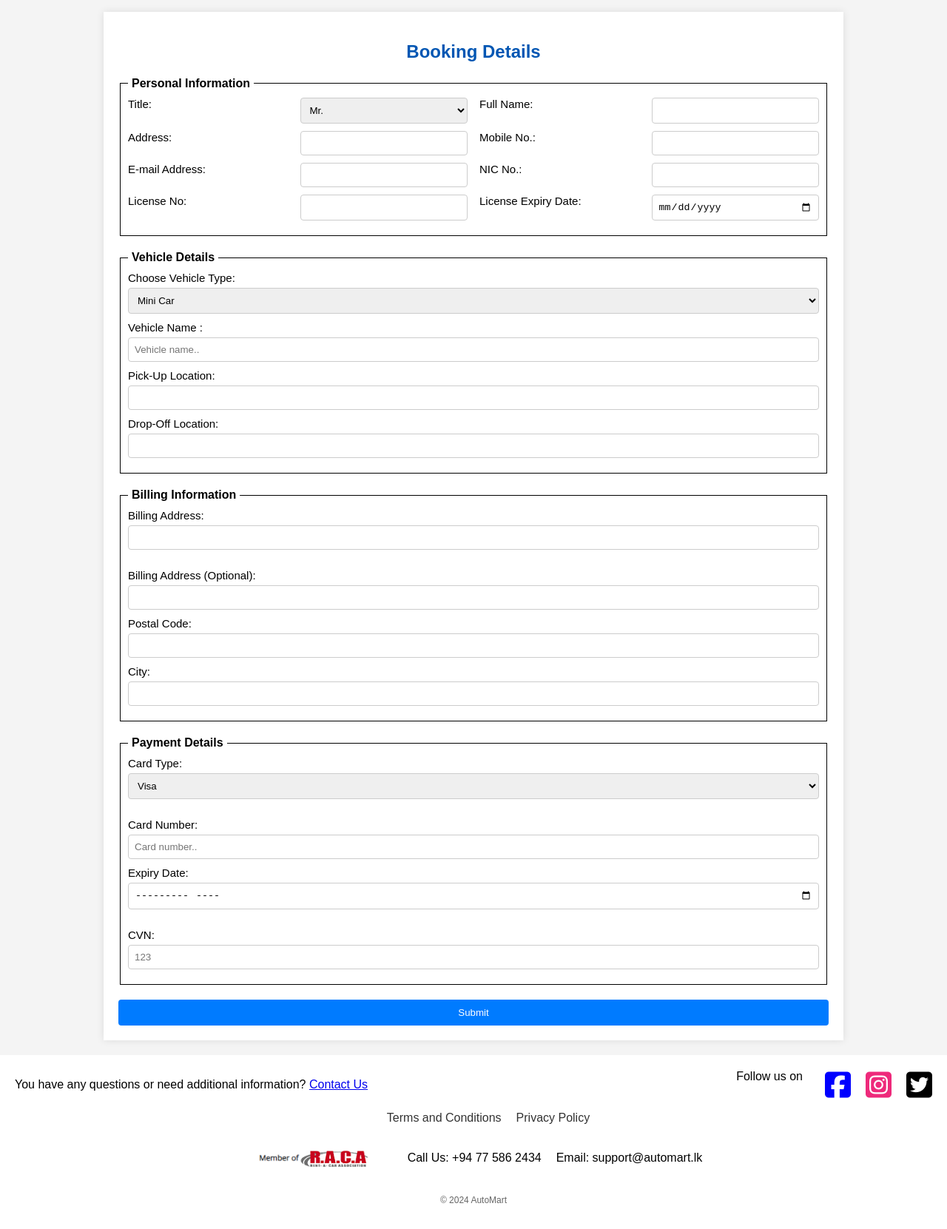
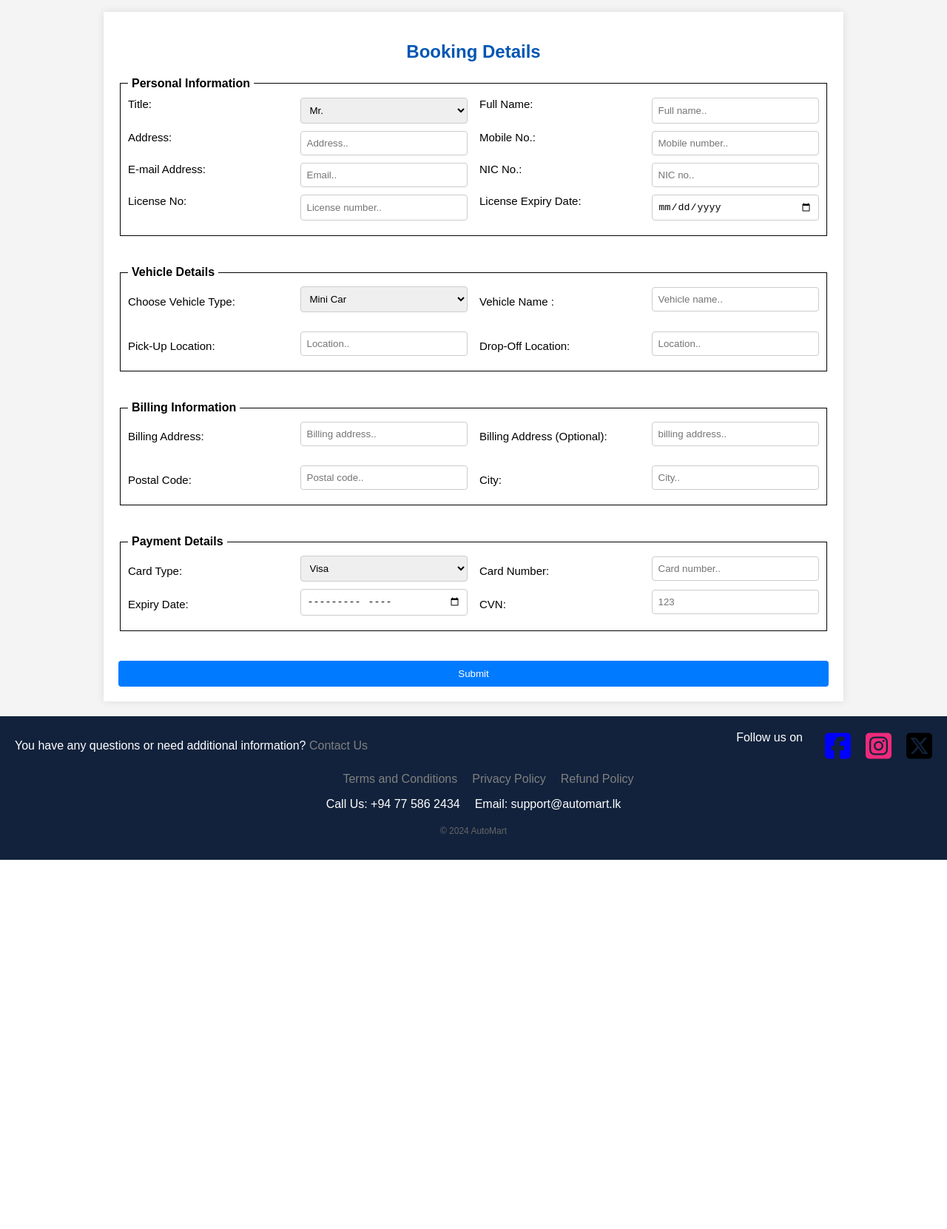
Before and after one commit to thisari-hettiarachchi/Database-Car-Rental, a PHP site: page /booking.html in a window 1280 px wide. Shown: the part 804-2465 px from the top of the page at 74% size. After the commit the page ends 1966 px from the top, so only its background shows below. Run offline with PHP 8.4, Linux system fonts and the light colour scheme; some libraries are stand-ins or nearby versions.

Commit message:
thisari
new updates

```diff
--- a/Home.html
+++ b/Home.html
@@ -173,7 +173,7 @@
        <!-- Footer -->
        <footer>
             <div class="bottom-section">
-                <p>You have any questions or need additional information? <a href="#">Contact Us</a></p>
+                <p>You have any questions or need additional information? <a href="contact us.html">Contact Us</a></p>
                 <div class="icon-container">
                     <p>Follow us on</p>
                     <i class="fa-brands fa-square-facebook"></i>
@@ -186,11 +186,11 @@
                 <ul>
                     <li><a href="#">Terms and Conditions</a></li>
                     <li><a href="#">Privacy Policy</a></li>
+                    <li><a href="#">Refund Policy</a></li>
                 </ul>
             </nav>
 
             <div class="contact">
-                <img src="Images/Capture.png" alt="membership">
                 <p>Call Us: +94 77 586 2434</p>
                 <p>Email: support@automart.lk</p>
             </div>
--- a/Log in.html
+++ b/Log in.html
@@ -61,7 +61,7 @@
         </section>
 
         <!-- Footer -->
-        <footer>
+       <footer>
             <div class="bottom-section">
                 <p>You have any questions or need additional information? <a href="contact us.html">Contact Us</a></p>
                 <div class="icon-container">
@@ -76,11 +76,11 @@
                 <ul>
                     <li><a href="#">Terms and Conditions</a></li>
                     <li><a href="#">Privacy Policy</a></li>
+                    <li><a href="#">Refund Policy</a></li>
                 </ul>
             </nav>
 
             <div class="contact">
-                <img src="Images/Capture.png" alt="membership">
                 <p>Call Us: +94 77 586 2434</p>
                 <p>Email: support@automart.lk</p>
             </div>
--- a/Sign up.html
+++ b/Sign up.html
@@ -214,15 +214,14 @@
                 <ul>
                     <li><a href="#">Terms and Conditions</a></li>
                     <li><a href="#">Privacy Policy</a></li>
+                    <li><a href="#">Refund Policy</a></li>
                 </ul>
             </nav>
 
             <div class="contact">
-                <img src="Images/Capture.png" alt="membership">
                 <p>Call Us: +94 77 586 2434</p>
                 <p>Email: support@automart.lk</p>
             </div>
-
             <p class="copyright">&copy; 2024 AutoMart</p>
         </footer>
 
--- a/booking.css
+++ b/booking.css
@@ -140,16 +140,9 @@ img {
 }
 
 footer {
-    background-color: #ffffff;
-    color: #000000;
+    background-color: #12223c;
+    color: #ffffff;
     padding: 20px;
-    text-align: center;
-}
-
-.top-section {
-    background-color: #ffffff;
-    border-bottom: 1px solid #eee;
-    padding: 10px 0;
     text-align: center;
 }
 
@@ -161,6 +154,12 @@ footer {
 
 .bottom-section p {
     margin: 0;
+}
+
+.bottom-section a {
+    margin: 0;
+    text-decoration: none;
+    color: grey;
 }
 
 .icon-container {
@@ -184,7 +183,7 @@ footer {
     color: #ee2a7b;
 }
 
-.fa-square-twitter {
+.fa-square-x-twitter {
     font-size: 40px;
     color: black;
 }
@@ -201,7 +200,11 @@ nav li {
 
 nav a {
     text-decoration: none;
-    color: #333;
+    color: grey;
+}
+
+nav a:hover {
+    color: #2514b9;
 }
 
 .contact {
@@ -247,6 +250,7 @@ h2 {
     display: flex;
     flex-direction: column;
     justify-content: space-between;
+	gap: 20px;
 }
 
 fieldset {
@@ -287,42 +291,110 @@ button  {
 button:hover {
     background-color: #0056b3;
 }
+
 .personal-info {
     display: flex;
-    flex-direction: column; /* Stack personal-info groups vertically */
-    gap: 1rem; /* Space between personal-info groups */
+    flex-direction: column;
+    gap: 1rem;
 }
 
 .personal-details-group {
     display: flex;
-    flex-wrap: wrap; /* Allow items to wrap to new lines if necessary */
-    gap: 1rem; /* Space between items */
+    flex-wrap: wrap;
+    gap: 1rem;
 }
 
 .personal-details-group > * {
-    flex: 1; /* Allow items to grow and shrink */
-    min-width: 200px; /* Ensure items have a minimum width */
+    flex: 1;
+    min-width: 200px;
 }
 
-/* Adjust label spacing within personal-details-group */
 .personal-details-group label {
-    margin-right: 0.5rem; /* Space between label and input */
+    margin-right: 0.5rem;
 }
 
-/* Optional: Adjust width for select and input elements if needed */
 .personal-details-group select,
 .personal-details-group input {
-    flex: 1; /* Allow inputs to grow to fill available space */
-    min-width: 150px; /* Ensure inputs have a minimum width */
+    flex: 1;
+    min-width: 150px;
+}
+.vehicle-info {
+    display: flex;
+    flex-direction: column;
+    gap: 1rem;
 }
 
-.billing-info, .payment-info {
+.vehicle-info-group {
+    display: flex;
+    align-items: center;
+    gap: 1rem;
+}
+
+.vehicle-info-group > * {
+    flex: 1;
+    min-width: 150px;
+}
+
+.vehicle-info-group label {
+    margin-right: 0.5rem;
+}
+
+.vehicle-info-group select,
+.vehicle-info-group input {
+    flex: 1;
+    min-width: 150px;
+}
+
+.billing-info {
     display: flex;
     flex-direction: column;
-    gap: 1rem; /* Adjust the gap as needed */
+    gap: 1rem;
 }
 
-.billing-info input,
-.payment-info input {
-    width: 100%; /* Use full width or adjust as needed */
+.billing-address-group {
+    display: flex;
+    align-items: center;
+    gap: 1rem;
 }
+
+.billing-address-group > * {
+    flex: 1;
+    min-width: 150px;
+}
+
+.billing-address-group label {
+    margin-right: 0.5rem;
+}
+
+.billing-address-group select,
+.billing-address-group input {
+    flex: 1;
+    min-width: 150px;
+}
+
+.payment-info {
+    display: flex;
+    flex-direction: column;
+    gap: 1rem;
+}
+
+.payment-details-group {
+    display: flex;
+    align-items: center;
+    gap: 1rem;
+}
+
+.payment-details-group > * {
+    flex: 1;
+    min-width: 150px;
+}
+
+.payment-details-group label {
+    margin-right: 0.5rem;
+}
+
+.payment-details-group select,
+.payment-details-group input {
+    flex: 1;
+    min-width: 150px;
+}
--- a/booking.html
+++ b/booking.html
@@ -94,7 +94,7 @@
                         </select>
 
                         <label for="full-name">Full Name:</label>
-                        <input type="text" id="full-name" name="full-name" required>
+                        <input type="text" id="full-name" name="full-name" placeholder="Full name.." required>
                     </div>
                 </div>
 
@@ -102,10 +102,10 @@
                 <div class="personal-info">
                     <div class="personal-details-group">
                         <label for="address">Address:</label>
-                        <input type="text" id="address" name="address" required>
+                        <input type="text" id="address" name="address" placeholder="Address.." required>
 
                         <label for="mobile">Mobile No.:</label>
-                        <input type="tel" id="mobile" name="mobile" required>
+                        <input type="tel" id="mobile" name="mobile" placeholder="Mobile number.." required>
                     </div>
                 </div>
 
@@ -113,10 +113,10 @@
                 <div class="personal-info">
                     <div class="personal-details-group">
                         <label for="email">E-mail Address:</label>
-                        <input type="email" id="email" name="email" required>
+                        <input type="email" id="email" name="email" placeholder="Email.." required>
 
-                        <label for="passport-no">NIC No.:</label>
-                        <input type="text" id="passport-no" name="passport-no">
+                        <label for="NIC-no">NIC No.:</label>
+                        <input type="text" id="NIC-no" name="NIC-no" placeholder="NIC no.." required>
                     </div>
                 </div>
 
@@ -124,10 +124,10 @@
                 <div class="personal-info">
                     <div class="personal-details-group">
                         <label for="license-no">License No:</label>
-                        <input type="text" id="license-no" name="license-no">
+                        <input type="text" id="license-no" name="license-no" placeholder="License number.." required>
 
                         <label for="license-expiry">License Expiry Date:</label>
-                        <input type="date" id="license-expiry" name="license-expiry">
+                        <input type="date" id="license-expiry" name="license-expiry" required>
                     </div>
                 </div>
             </fieldset>
@@ -146,20 +146,18 @@
                             <option value="lxury-car">Luxury Car</option>
                             <option value="4wd-suv">4WD and SUV</option>
                         </select>
-                    </div>
 
-                    <div class="vehicle-info-group">
                         <label for="vehicle-name">Vehicle Name :</label>
                         <input type="text" id="vehicle name" name="vehicle name" placeholder="Vehicle name.." required>
-                    </div>
                     </div>
 
 					<div class="vehicle-info-group">
 						<label for="pick-up-location">Pick-Up Location:</label>
-                    <input type="text" id="pick-up-location" name="pick-up-location">
+						<input type="text" id="pick-up-location" name="pick-up-location" placeholder="Location.." required>
 
 						<label for="drop-off-location">Drop-Off Location:</label>
-                    <input type="text" id="drop-off-location" name="drop-off-location">
+						<input type="text" id="drop-off-location" name="drop-off-location" placeholder="Location.." required>
+					</div>
                 </div>
 
             </fieldset>
@@ -167,31 +165,26 @@
             <fieldset>
                 <legend>Billing Information</legend>
 
-                <!-- Billing Info Section -->
 				<div class="billing-info">
                     <div class="billing-address-group">
                         <label for="billing-address">Billing Address:</label>
-                        <input type="text" id="billing-address" name="billing-address">
+                        <input type="text" id="billing-address" name="billing-address" placeholder="Billing address.." required>
+
+                        <label for="billing-address-optional">Billing Address (Optional):</label>
+                        <input type="text" id="billing-address-optional" name="billing-address-optional" placeholder="billing address..">
                     </div>
 
+					<div class="billing-info">
 						<div class="billing-address-group">
-                        <label for="billing-address-optional">Billing Address (Optional):</label>
-                        <input type="text" id="billing-address-optional" name="billing-address-optional">
+							<label for="postal-code">Postal Code:</label>
+							<input type="text" id="postal-code" name="postal-code" placeholder="Postal code.." required>
+
+							<label for="city">City:</label>
+							<input type="text" id="city" name="city" placeholder="City.." required>
+						</div>
 					</div>
                 </div>
 
-                <!-- Postal Code and City Section -->
-                <div class="postal-city-info">
-                    <div class="postal-code-group">
-                        <label for="postal-code">Postal Code:</label>
-                        <input type="text" id="postal-code" name="postal-code">
-                    </div>
-
-                    <div class="city-group">
-                        <label for="city">City:</label>
-                        <input type="text" id="city" name="city">
-                    </div>
-                </div>
             </fieldset>
 
             <fieldset>
@@ -205,9 +198,7 @@
                             <option value="visa">Visa</option>
                             <option value="mastercard">MasterCard</option>
                         </select>
-                    </div>
 
-                    <div class="payment-details-group">
                         <label for="card-number">Card Number:</label>
                         <input type="text" id="card-number" name="card-number" placeholder="Card number.." required>
                     </div>
@@ -217,9 +208,7 @@
                     <div class="payment-details-group">
                         <label for="card-expiry">Expiry Date:</label>
                         <input type="month" id="card-expiry" name="card-expiry" required>
-                    </div>
 
-                    <div class="payment-details-group">
 						<label for="card-cvn">CVN:</label>
                         <input type="text" id="card-cvn" name="card-cvn" placeholder="123" required>
                     </div>
@@ -230,15 +219,16 @@
         </form>
     </div>
 
+
     <!-- Footer -->
     <footer>
         <div class="bottom-section">
-            <p>You have any questions or need additional information? <a href="#">Contact Us</a></p>
+            <p>You have any questions or need additional information? <a href="contact us.html">Contact Us</a></p>
             <div class="icon-container">
                 <p>Follow us on</p>
                 <i class="fa-brands fa-square-facebook"></i>
                 <i class="fa-brands fa-square-instagram"></i>
-                <i class="fa-brands fa-square-twitter"></i> <!-- Updated class name -->
+                <i class="fa-brands fa-square-x-twitter"></i>
             </div>
         </div>
 
@@ -246,11 +236,11 @@
             <ul>
                 <li><a href="#">Terms and Conditions</a></li>
                 <li><a href="#">Privacy Policy</a></li>
+                <li><a href="#">Refund Policy</a></li>
             </ul>
         </nav>
 
         <div class="contact">
-            <img src="Images/Capture.png" alt="membership">
             <p>Call Us: +94 77 586 2434</p>
             <p>Email: support@automart.lk</p>
         </div>
--- a/contact us.html
+++ b/contact us.html
@@ -114,10 +114,9 @@
         </section2>
 
         <!-- Footer -->
-        <footer>
+       <footer>
             <div class="bottom-section">
                 <p>You have any questions or need additional information? <a href="contact us.html">Contact Us</a></p>
-
                 <div class="icon-container">
                     <p>Follow us on</p>
                     <i class="fa-brands fa-square-facebook"></i>
@@ -130,11 +129,11 @@
                 <ul>
                     <li><a href="#">Terms and Conditions</a></li>
                     <li><a href="#">Privacy Policy</a></li>
+                    <li><a href="#">Refund Policy</a></li>
                 </ul>
             </nav>
 
             <div class="contact">
-                <img src="Images/Capture.png" alt="membership">
                 <p>Call Us: +94 77 586 2434</p>
                 <p>Email: support@automart.lk</p>
             </div>
```
Also changed, not shown: Vehicle Rates.html (+4 -4 lines), contact style.css (+13 -10 lines), home style.css (+21 -22 lines), log in style.css (+16 -16 lines), sign up stye.css (+13 -10 lines), vehicle rates style.css (+25 -28 lines). Lines whose indentation alone changed are shown as unchanged.
